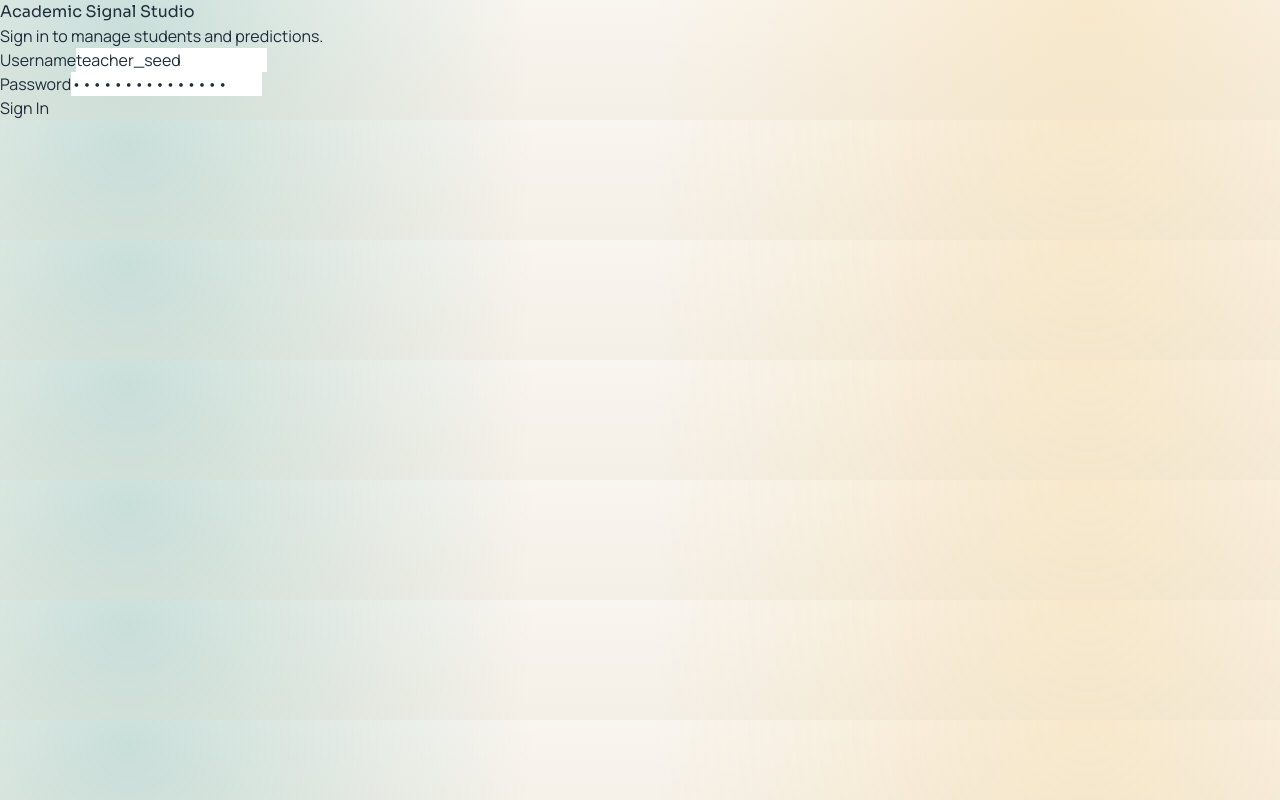
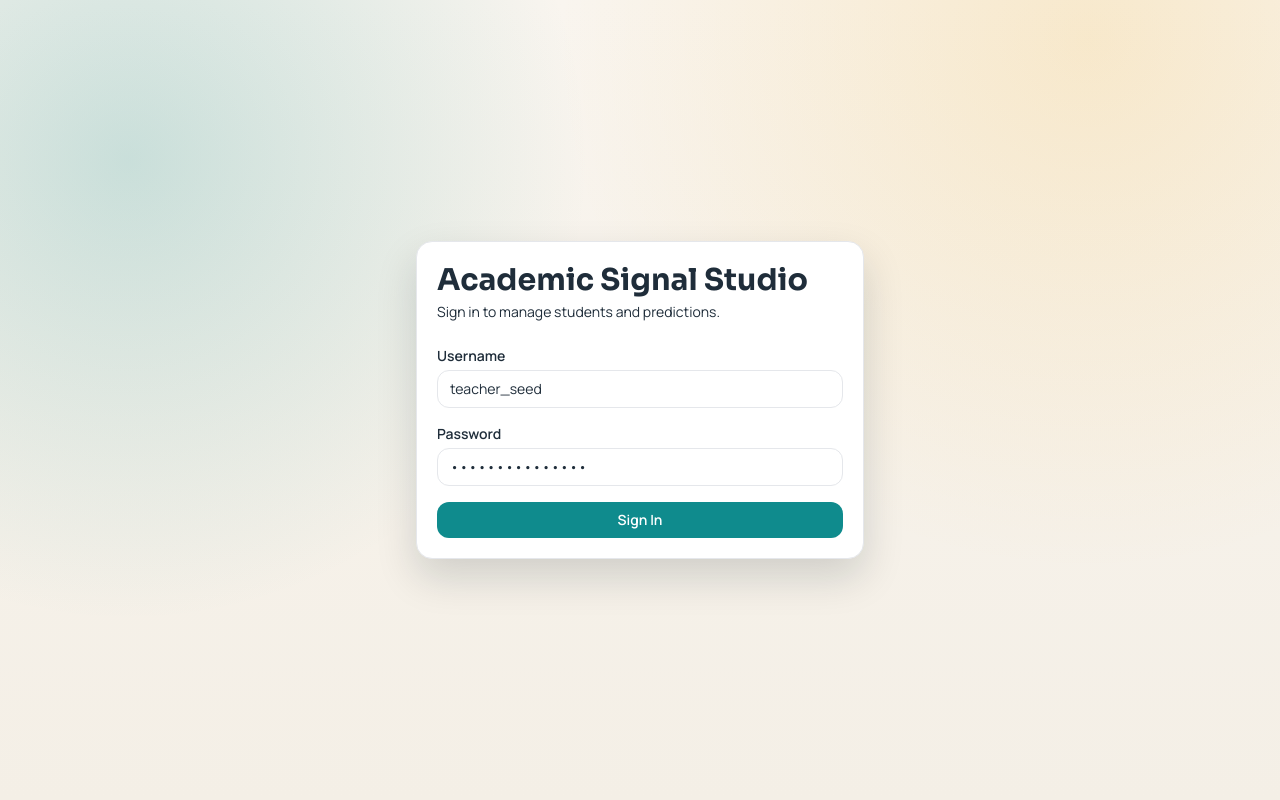
Before and after one commit to AldrianLoberiano/acad_perf_pre_sys, a Next.js app in the folder frontend/: page /login in a window 1280 px wide. Built offline with nearby package versions, Linux system fonts and the light colour scheme; no server answers.

Commit message:
Create tailwind.config.ts

```diff
--- /dev/null
+++ b/frontend/tailwind.config.ts
@@ -0,0 +1,28 @@
+import type { Config } from "tailwindcss";
+
+const config: Config = {
+  content: [
+    "./app/**/*.{js,ts,jsx,tsx,mdx}",
+    "./components/**/*.{js,ts,jsx,tsx,mdx}",
+    "./lib/**/*.{js,ts,jsx,tsx,mdx}"
+  ],
+  theme: {
+    extend: {
+      colors: {
+        ink: "var(--ink)",
+        paper: "var(--paper)",
+        accent: "var(--accent)",
+        accentSoft: "var(--accent-soft)",
+        success: "var(--success)",
+        warn: "var(--warn)",
+        danger: "var(--danger)"
+      },
+      boxShadow: {
+        glow: "0 18px 40px rgba(12, 28, 40, 0.16)"
+      }
+    }
+  },
+  plugins: []
+};
+
+export default config;
```
